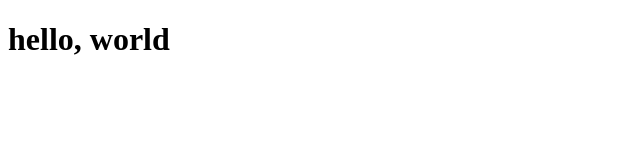
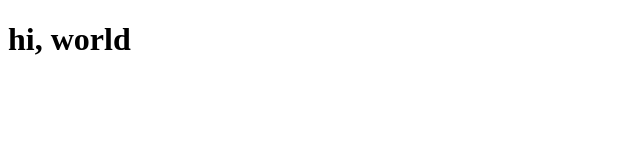
Before and after one commit to BoinpallyLahari/Lahari, a plain HTML site: page index.html in a window 1280 px wide. Shown: the whole page, without its empty margins (0-640 px from the left). Drawn offline with Linux system fonts and the light colour scheme.

Commit message:
Add files via upload

```diff
--- a/index.html
+++ b/index.html
@@ -6,6 +6,6 @@
     <title>Document</title>
 </head>
 <body>
-    <h1>hello, world</h1>
+    <h1>hi, world</h1>
 </body>
 </html>
```
